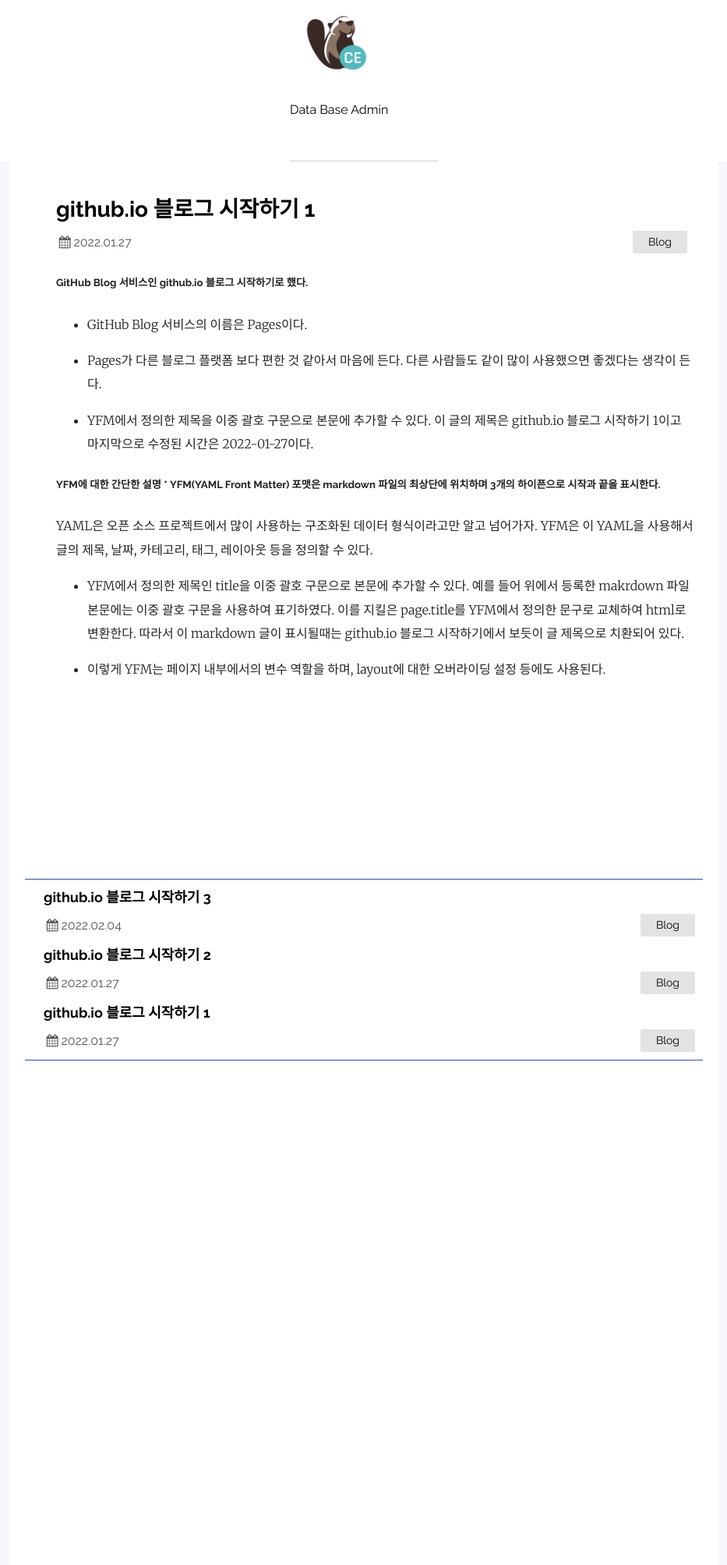
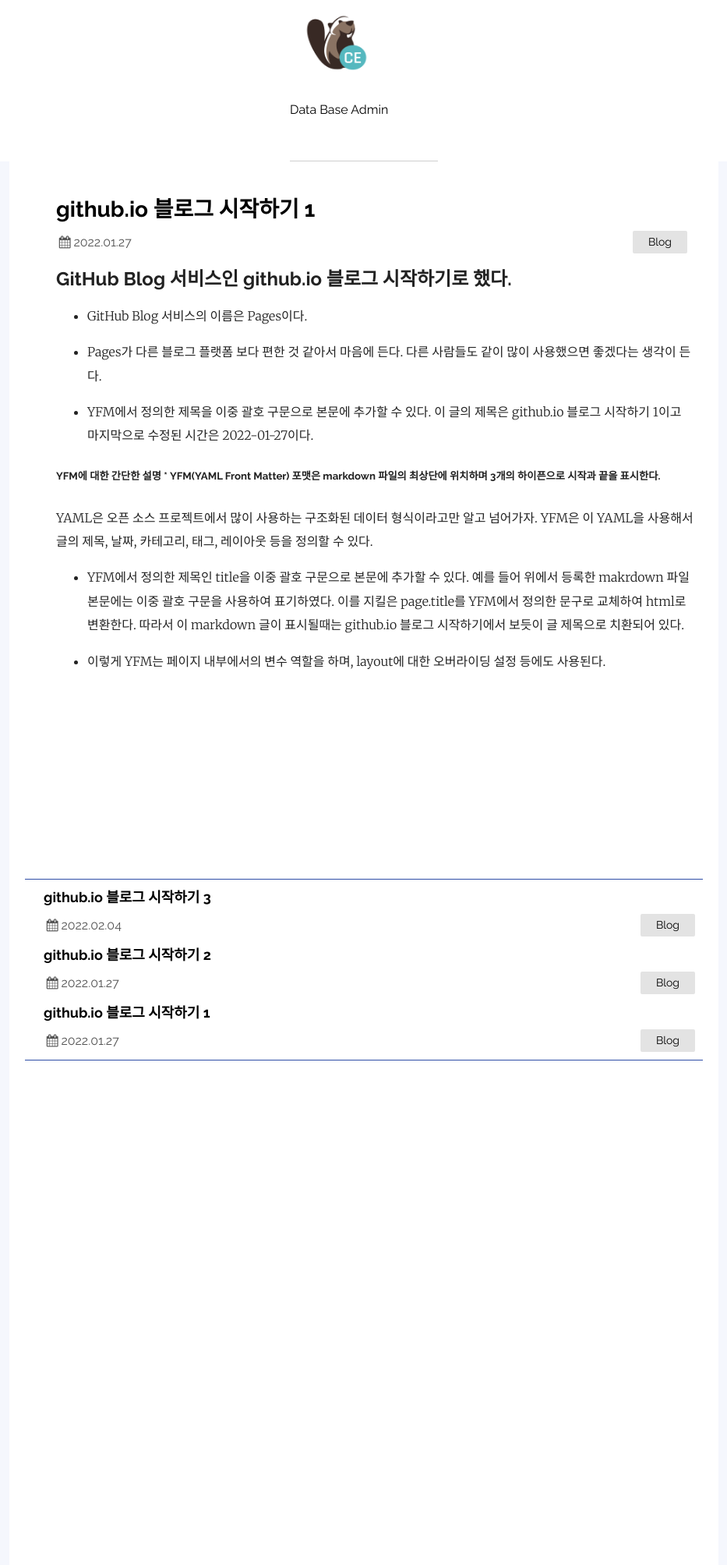
Before and after one commit to sfthch/sfthch, a Jekyll site: the page built from _posts/2022-01-27-01-blog-hch.md, in a window 1280 px wide. Shown: the whole page at 78% size, without its empty margins (173-1106 px from the left). Built offline with Jekyll 4.4.1, drawn with Linux system fonts in a browser that asks for light colours.

Commit message:
231017-1610

```diff
--- a/_posts/2022-01-27-01-blog-hch.md
+++ b/_posts/2022-01-27-01-blog-hch.md
@@ -10,7 +10,7 @@ tags:
 last_modified_at: 2022-01-27
 ---
 
-##### GitHub Blog 서비스인 github.io 블로그 시작하기로 했다.
+## GitHub Blog 서비스인 github.io 블로그 시작하기로 했다.
 * GitHub Blog 서비스의 이름은 Pages이다.
 
 * Pages가 다른 블로그 플랫폼 보다 편한 것 같아서 마음에 든다.
```
